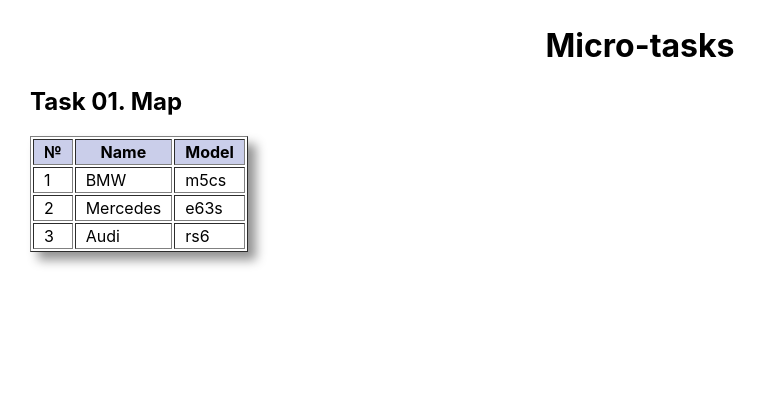
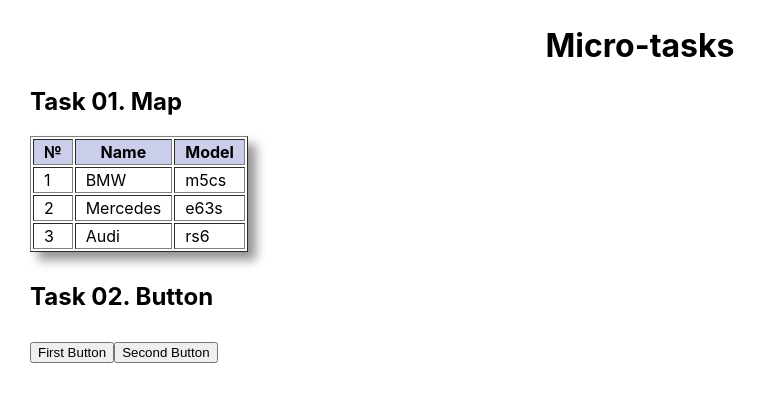
Before and after one commit to AlekseiBestuzhev/micro-tasks, a React (Create React App) app: page / in a window 1280 px wide. Shown: the top 402 px of the page, without its empty margins (0-767 px from the left). Built offline with nearby package versions, Linux system fonts and the light colour scheme.

Commit message:
feat: task_02 add to app

```diff
--- a/src/App.tsx
+++ b/src/App.tsx
@@ -1,6 +1,7 @@
 import React from 'react';
 import './App.css';
 import { CarsType, TaskMap } from './tasks/task_01_map/TaskMap';
+import { TaskButton } from './tasks/task_02_button/TaskButton';
 
 function App() {
 	const topCars: CarsType[] = [
@@ -12,6 +13,7 @@
 		<div>
 			<h1 className='page-title'>Micro-tasks</h1>
 			<TaskMap top={topCars} />
+			<TaskButton />
 		</div>
 	);
 }
```
